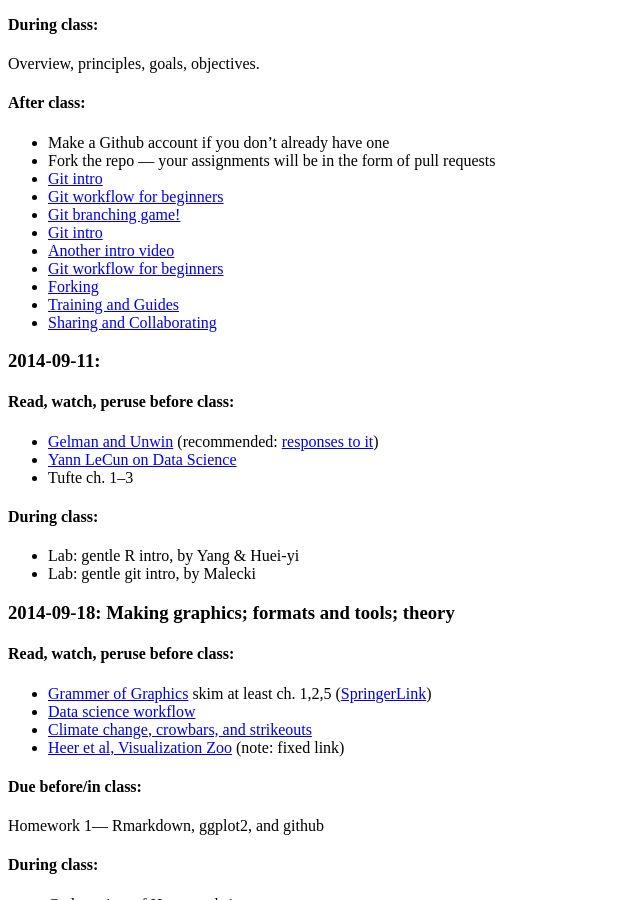
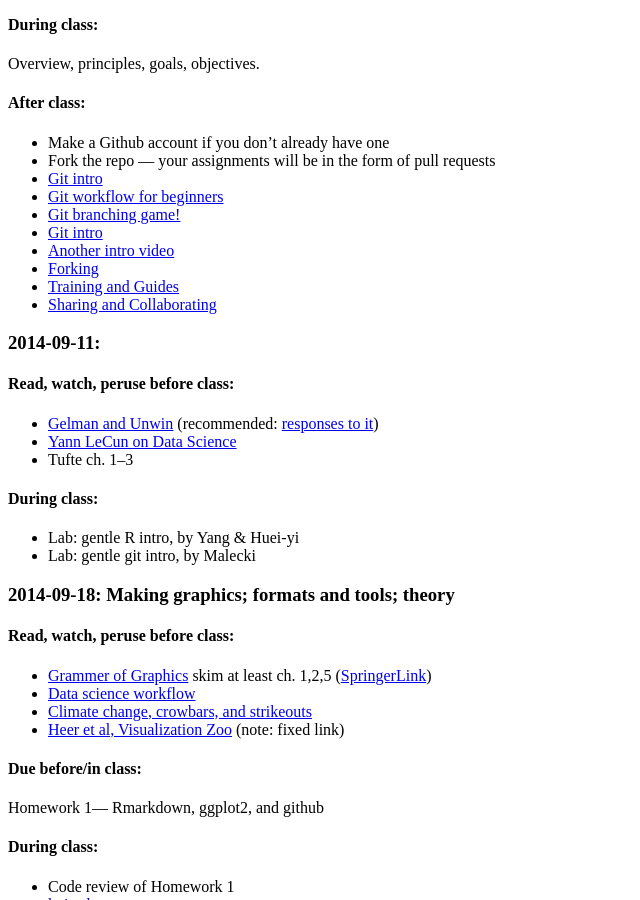
Before and after one commit to malecki/qmssviz, a Jekyll site: the page built from agenda.md, in a window 1280 px wide and 900 px high, scrolled down 404 px. Shown: the whole window, without its empty margins (0-640 px from the left). Built offline with Jekyll 4.4.1, drawn with Linux system fonts in a browser that asks for light colours; nearby versions of some CDN libraries; Markdown is read by kramdown in place of the engine named in the settings; a script that is not in the unit is left out; comment, search, counter and statistics services are not loaded.

Commit message:
Update agenda.yaml
removed duplicate "after class" item for september 4

```diff
--- a/_data/agenda.yaml
+++ b/_data/agenda.yaml
@@ -8,7 +8,6 @@
      - [Git branching game!](http://pcottle.github.io/learnGitBranching/)
      - [Git intro](http://skli.se/2012/09/22/introduction-to-git/)
      - [Another intro video](https://www.youtube.com/watch?v=LXoWxrTdXkM)
-     - [Git workflow for beginners](http://skli.se/2012/10/07/git-workflow-beginner/)
      - [Forking](https://help.github.com/articles/fork-a-repo)
      - [Training and Guides](https://www.youtube.com/channel/UCP7RrmoueENv9TZts3HXXtw)
      - [Sharing and Collaborating](https://www.youtube.com/watch?v=ifAEho6BmH0&list=PLg7s6cbtAD17uAwaZwiykDci_q3te3CTY)
```
